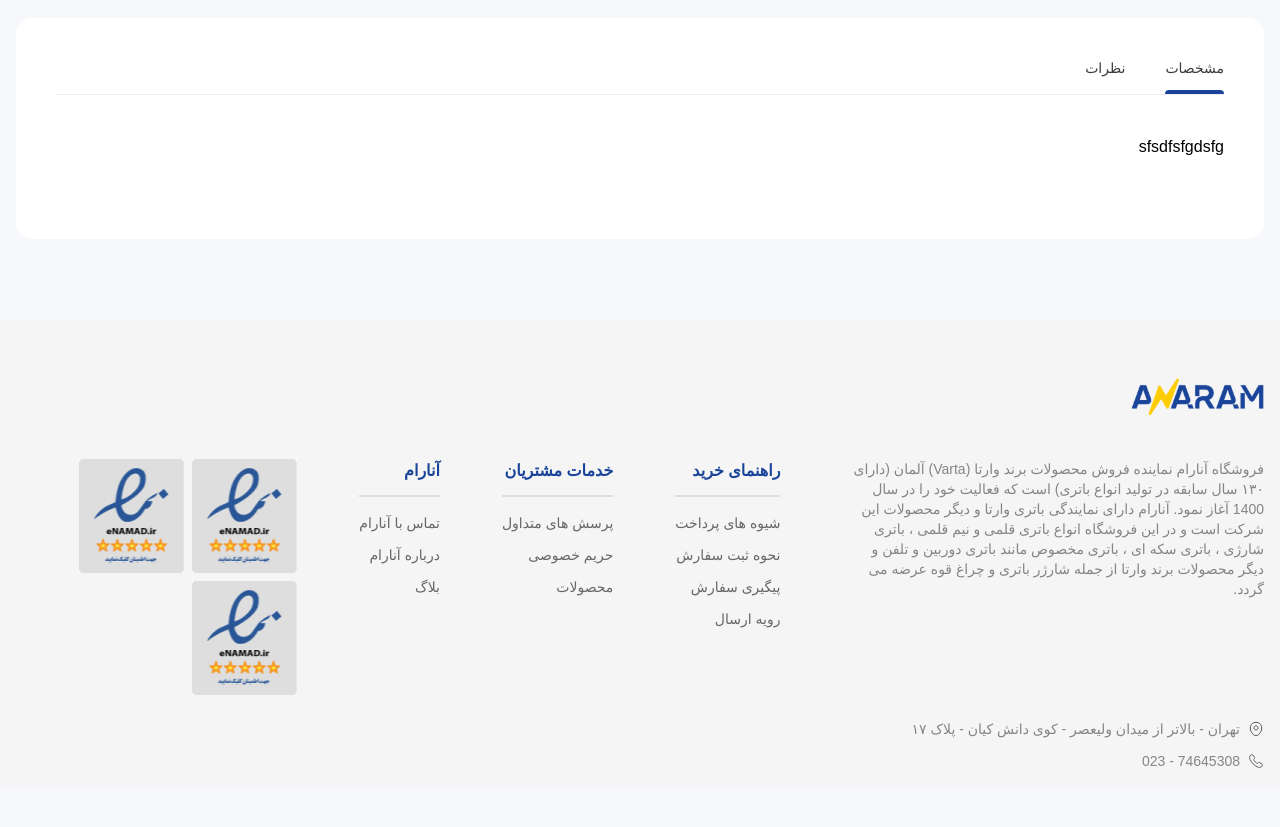
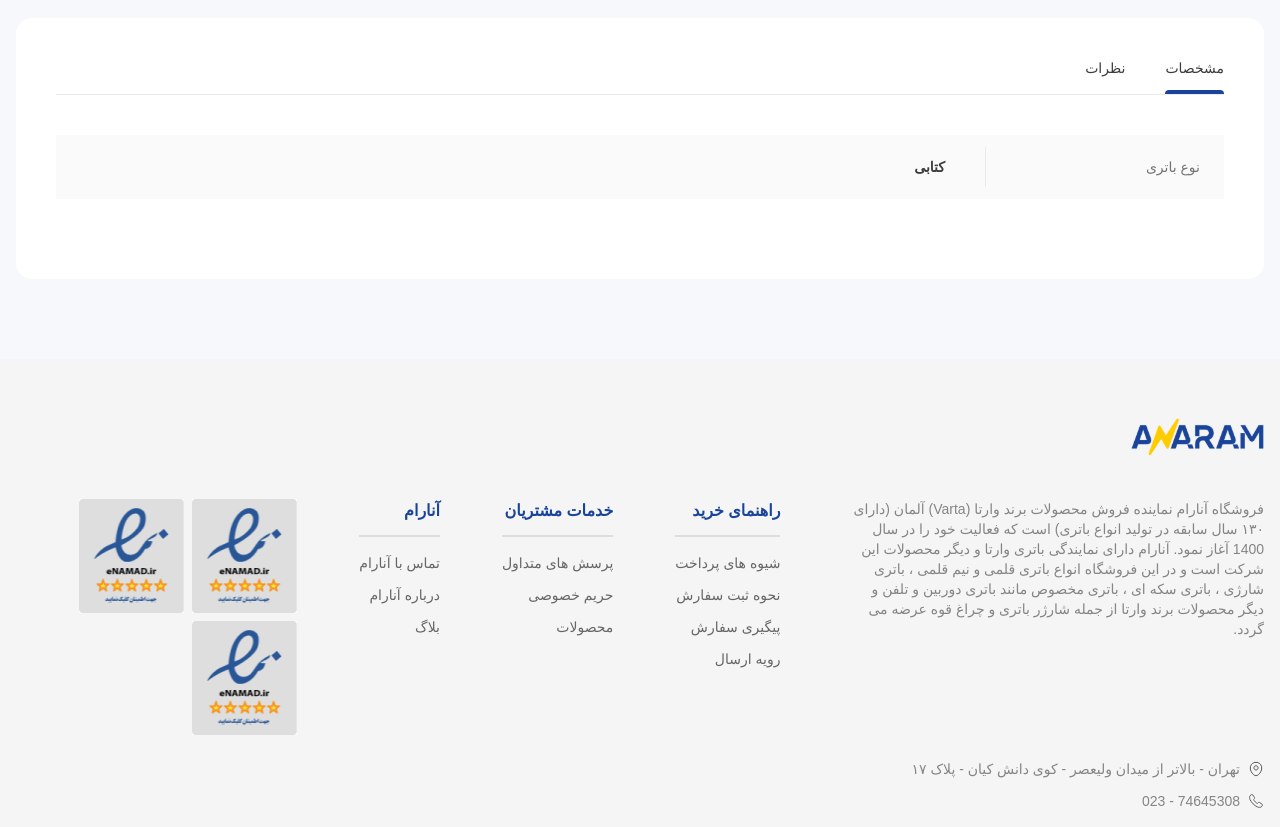
Before and after one commit to mahyarErshad/anaram-react, a React (Create React App) app: page /products/product/id-1234 in a window 1280 px wide. Shown: the part 1000-1827 px from the top of the page. Before the commit the page ends 1787 px from the top, so only its background shows below. Built offline with nearby package versions, Linux system fonts and the light colour scheme; a web font is replaced by a local one.

Commit message:
Created an instance of li(s)

```diff
--- a/src/Pages/SingleProduct/SingleProductTabSection/SingleProductTabSection.jsx
+++ b/src/Pages/SingleProduct/SingleProductTabSection/SingleProductTabSection.jsx
@@ -10,7 +10,14 @@ function SingleProductTabSection() {
           <Tab className={`${styles.tab} relative pb-4 cursor-pointer`}>مشخصات</Tab>
           <Tab className={`${styles.tab} relative pb-4 cursor-pointer`}>نظرات</Tab>
         </TabList>
-        <TabPanel className="mt-10">sfsdfsfgdsfg</TabPanel>
+        <TabPanel className="mt-10">
+          <ul>
+            <li className="flex items-center py-3 px-6 odd:bg-NeutralN10 even:bg-white">
+              <span className="text-NeutralN100 text-sm w-[13.4375rem] border-l border-NeutralN30 h-10 flex items-center">نوع باتری</span>
+              <span className="text-sm text-NeutralN500 font-semibold flex-grow pr-10">کتابی</span>
+            </li>
+          </ul>
+        </TabPanel>
         <TabPanel className="mt-10">a324423</TabPanel>
       </Tabs>
     </section>
```
